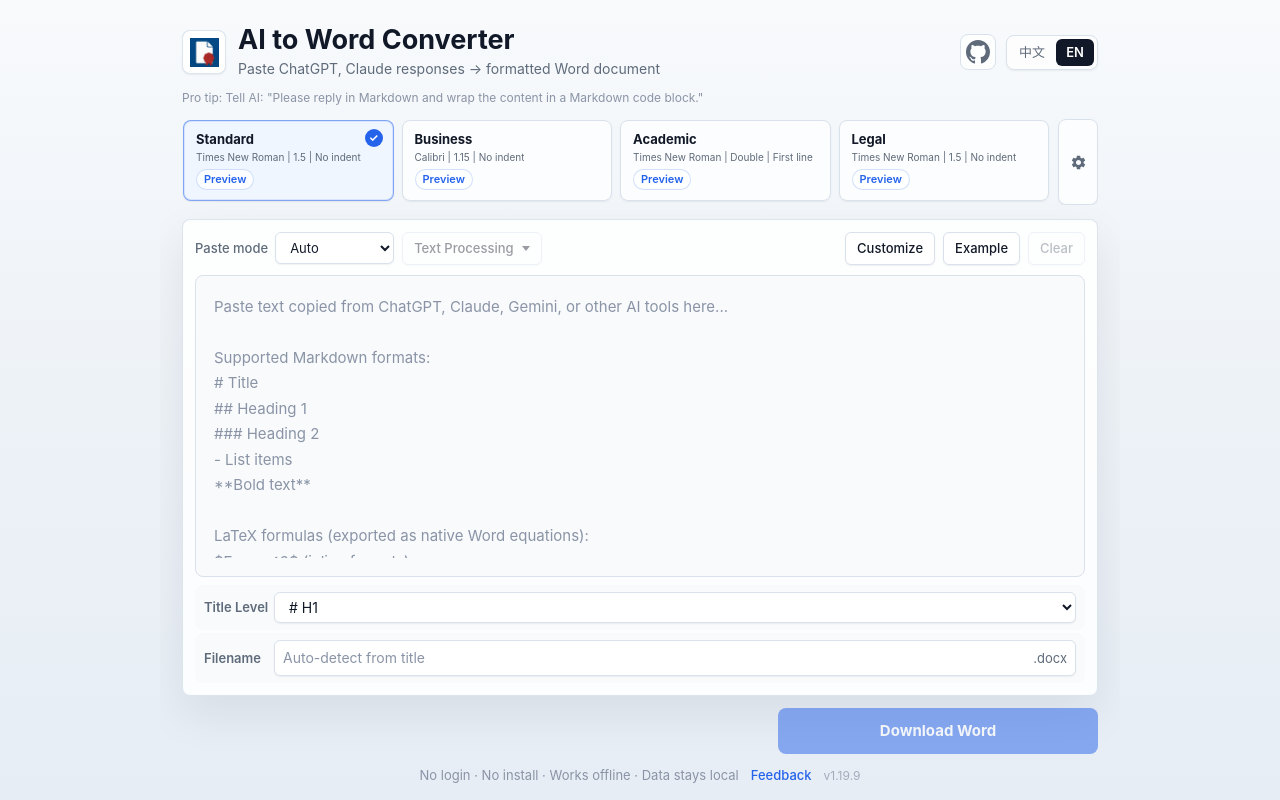
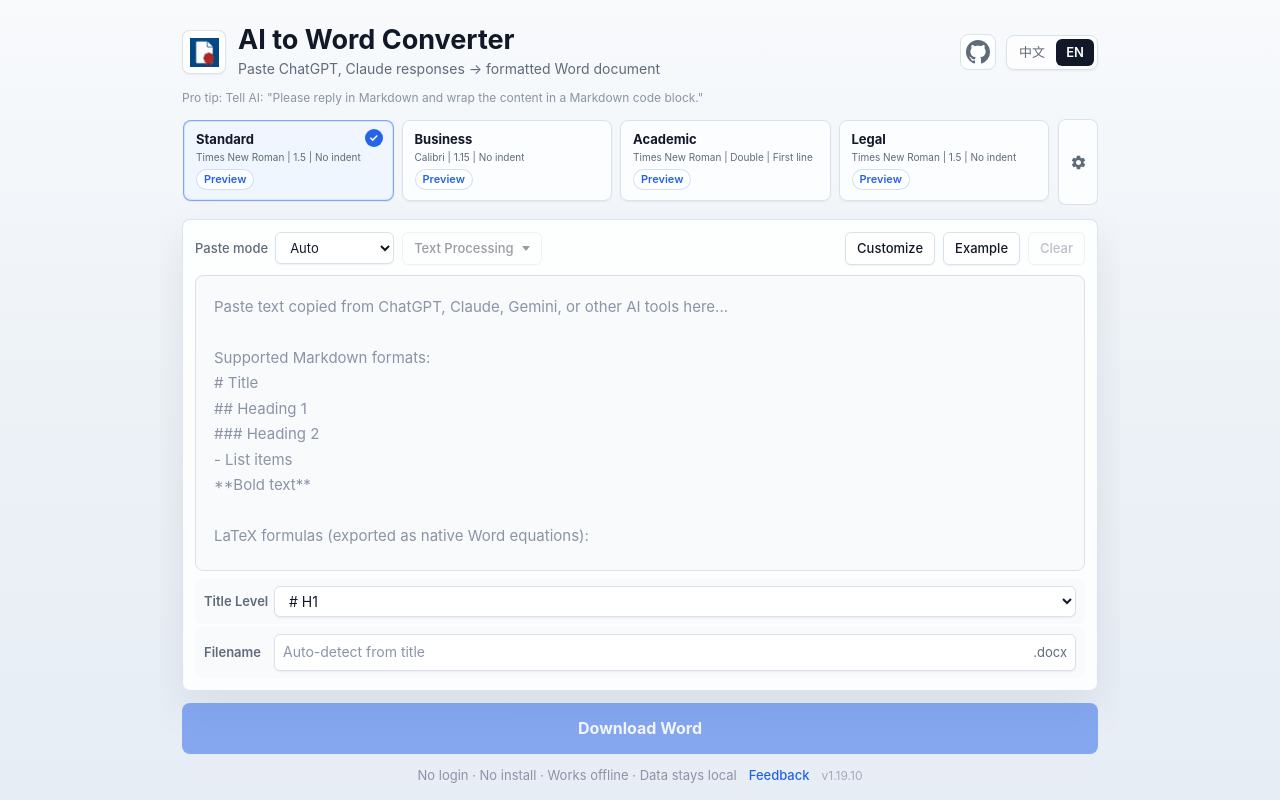
Before and after one commit to shrektan/formaldoc, a React (Vite) app: page / in a window 1280 px wide. Built offline with nearby package versions, Linux system fonts and the light colour scheme; what turndown-plugin-gfm would draw is missing.

Commit message:
fix: restore full width download button

```diff
--- a/package.json
+++ b/package.json
@@ -1,7 +1,7 @@
 {
   "name": "formaldoc",
   "description": "Convert Markdown into professionally formatted DOCX files for Chinese and English documents.",
-  "version": "1.19.9",
+  "version": "1.19.10",
   "type": "module",
   "files": [
     "dist-package"
--- a/src/styles/app.css
+++ b/src/styles/app.css
@@ -556,8 +556,8 @@
 .generate-btn {
   flex: 0 0 auto;
   width: 100%;
-  min-height: 48px;
-  padding: 12px 22px;
+  min-height: 50px;
+  padding: 13px 22px;
   font-size: 16px;
   font-weight: 700;
   color: white;
@@ -1027,14 +1027,6 @@
     padding-top: 20px;
   }
 
-  .generate-btn {
-    align-self: flex-end;
-    width: min(100%, 320px);
-    min-height: 46px;
-    padding: 11px 20px;
-    font-size: 15px;
-  }
-
   .editor-container,
   .content-textarea {
     min-height: 260px;
```
Also changed, not shown: .project/CONTEXT.md, 1 other file (tests, documents, lock files or other folders).
